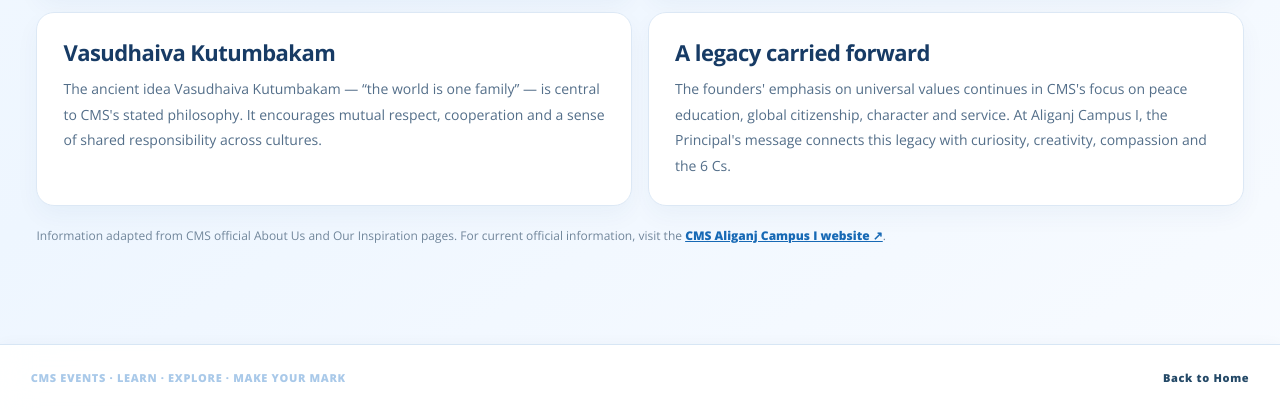
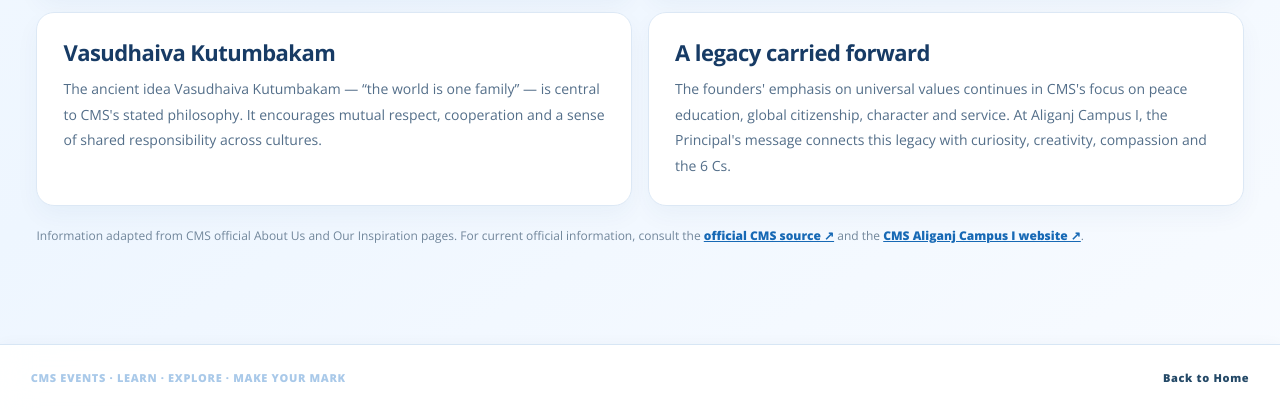
Before and after one commit to Launcher-sketch/Technova, a Flask app: page /campus/our-founders in a window 1280 px wide. Shown: the part 912-1322 px from the top of the page. Run offline with Flask 3, Linux system fonts and the light colour scheme; some libraries are stand-ins or nearby versions.

Commit message:
Add section anchors and direct official sources to campus pages

```diff
--- a/templates/campus_detail.html
+++ b/templates/campus_detail.html
@@ -28,10 +28,10 @@
 </section>
 <section class="detail-sections" aria-label="{{ page.title }} information">
 {% for section in page.sections %}
-<article class="detail-card"><h2>{{ section.heading }}</h2><p>{{ section.body }}</p></article>
+<article class="detail-card" {% if section.id %}id="{{ section.id }}"{% endif %}><h2>{{ section.heading }}</h2><p>{{ section.body }}</p></article>
 {% endfor %}
 </section>
-<p class="detail-source">Information adapted from {{ page.source }}. For current official information, visit the <a href="https://cmseducation.org/aliganj-campus-1/" target="_blank" rel="noopener noreferrer">CMS Aliganj Campus I website ↗</a>.</p>
+<p class="detail-source">Information adapted from {{ page.source }}. For current official information, consult the <a href="{{ page.source_url }}" target="_blank" rel="noopener noreferrer">official CMS source ↗</a> and the <a href="https://cmseducation.org/aliganj-campus-1/" target="_blank" rel="noopener noreferrer">CMS Aliganj Campus I website ↗</a>.</p>
 </main>
 <footer><span>CMS EVENTS · LEARN · EXPLORE · MAKE YOUR MARK</span><a href="/">Back to Home</a></footer>
 </body>
```
